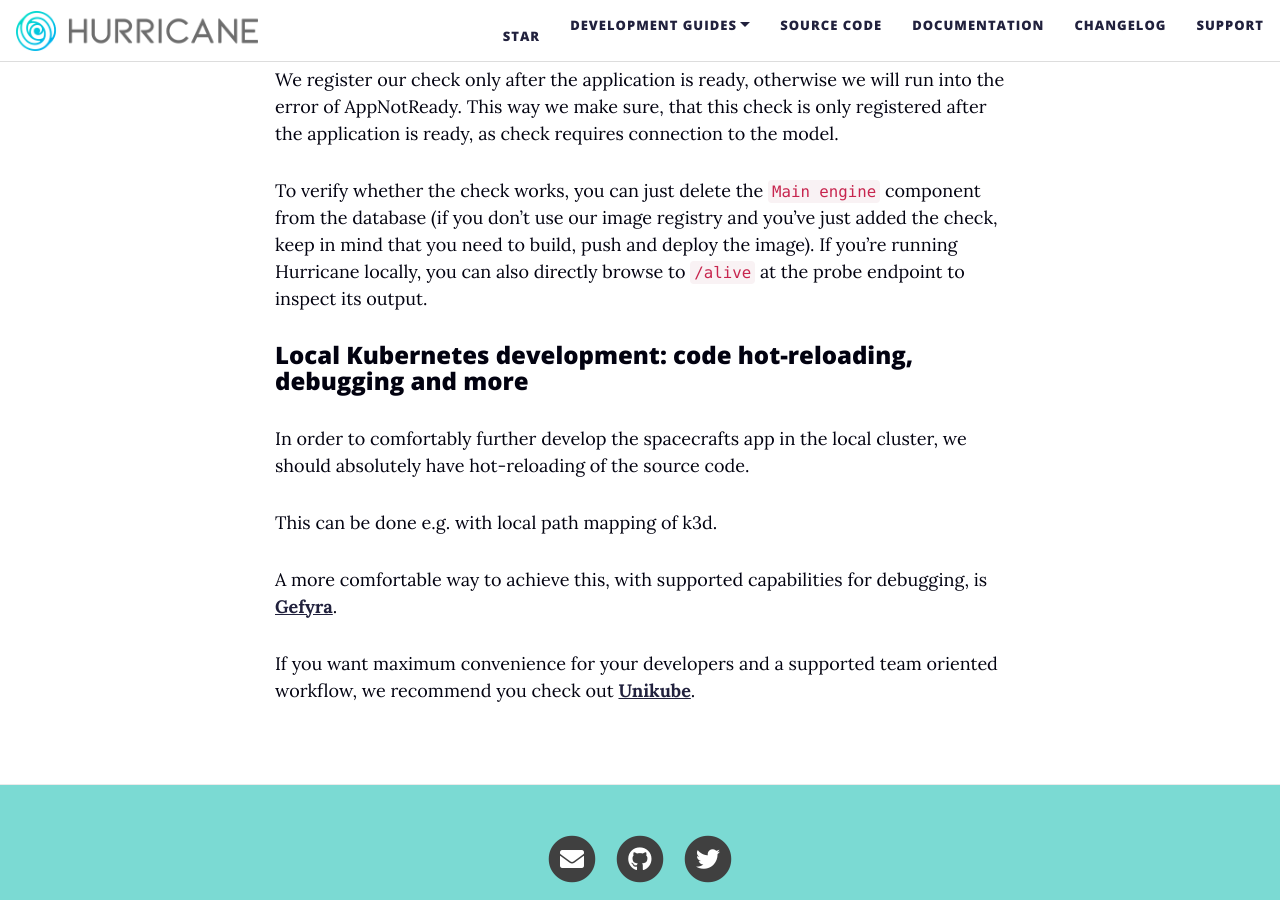
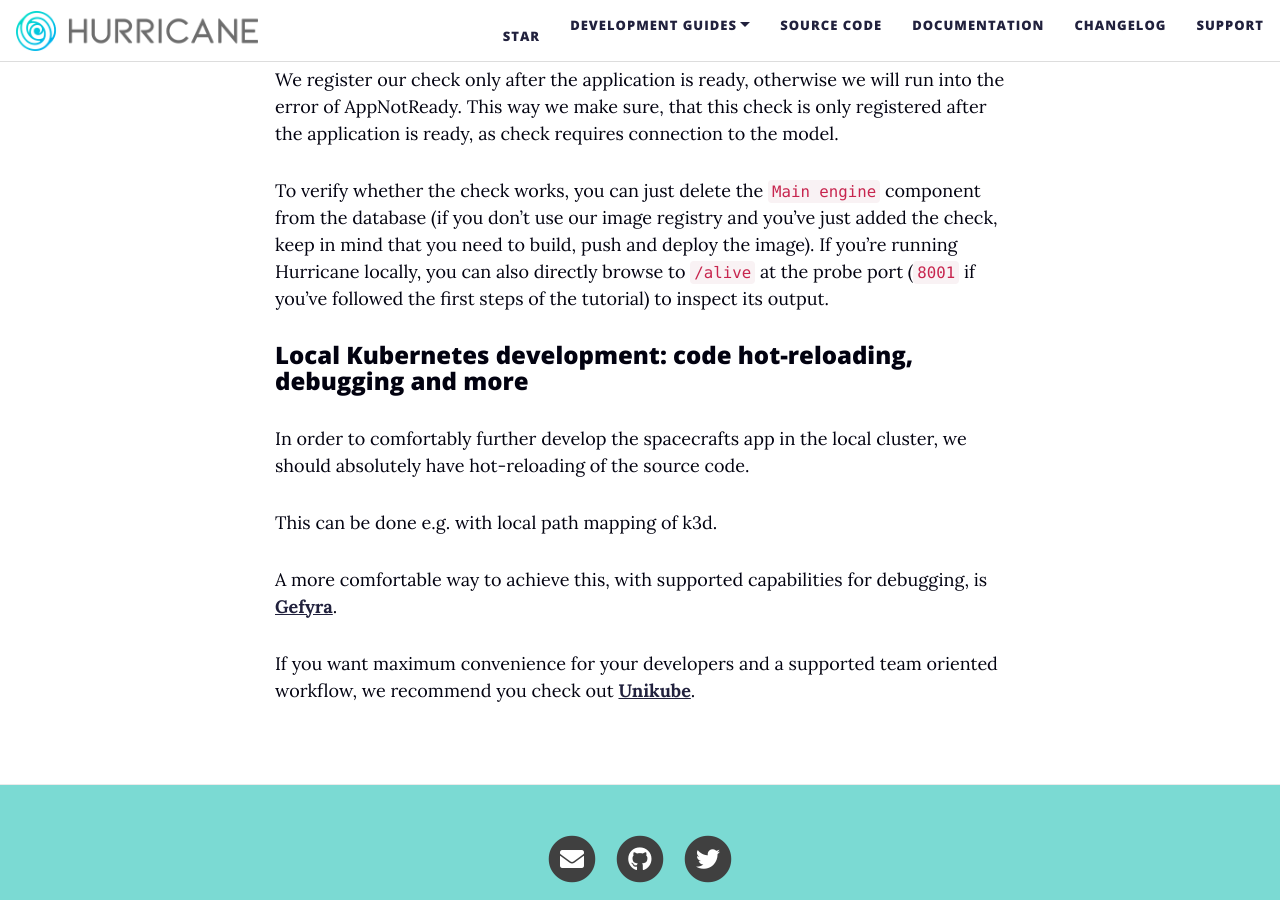
Before and after one commit to django-hurricane/django-hurricane, a Jekyll site: the page built from website/basic-app.md, in a window 1280 px wide and 900 px high, scrolled down 13954 px. Built offline with Jekyll 4.4.1, drawn with Linux system fonts in a browser that asks for light colours; nearby versions of some CDN libraries.

Commit message:
fix: fix probe port

```diff
--- a/website/basic-app.md
+++ b/website/basic-app.md
@@ -525,7 +525,7 @@ This way we make sure, that this check is only registered after the application
 to the model.
 
 To verify whether the check works, you can just delete the `Main engine` component from the database (if you don't use our image registry and you've just added the check, keep in mind that you need to build, push and deploy the image).
-If you're running Hurricane locally, you can also directly browse to `/alive` at the probe endpoint to inspect its output.
+If you're running Hurricane locally, you can also directly browse to `/alive` at the probe port (`8001` if you've followed the first steps of the tutorial) to inspect its output.
 
 
 ### Local Kubernetes development: code hot-reloading, debugging and more
```
